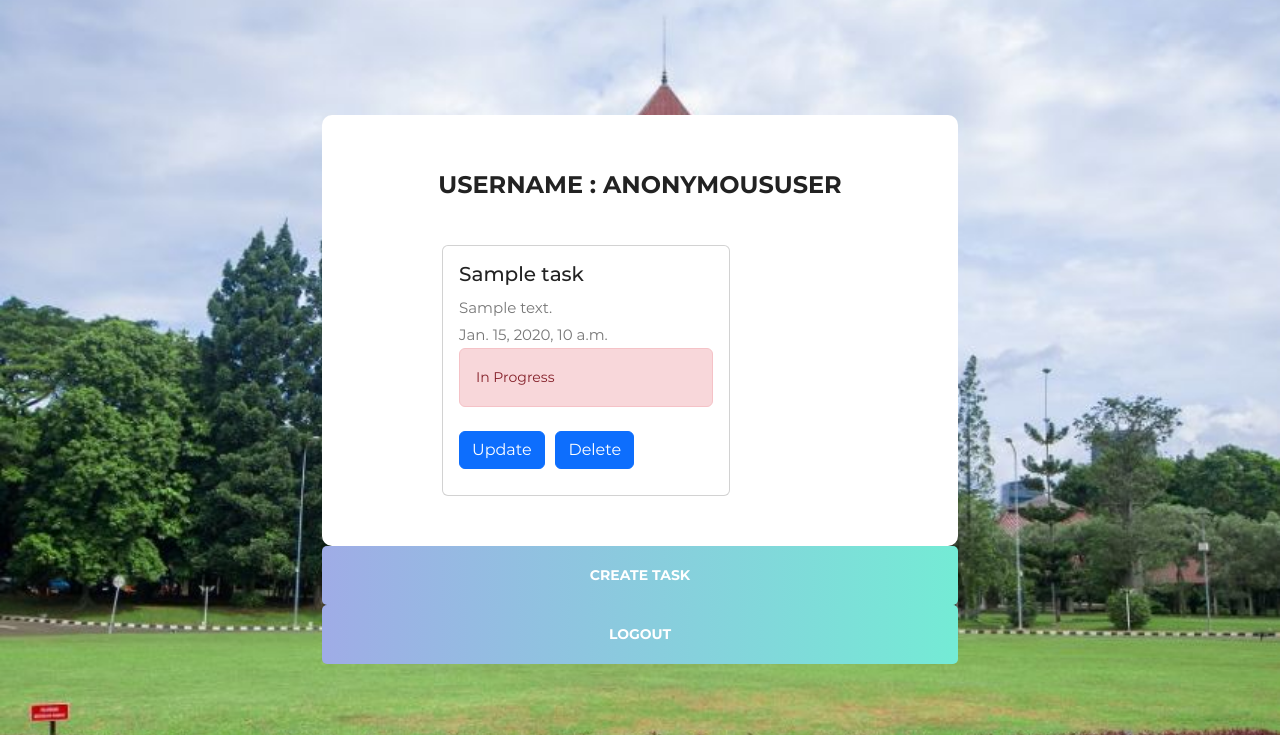
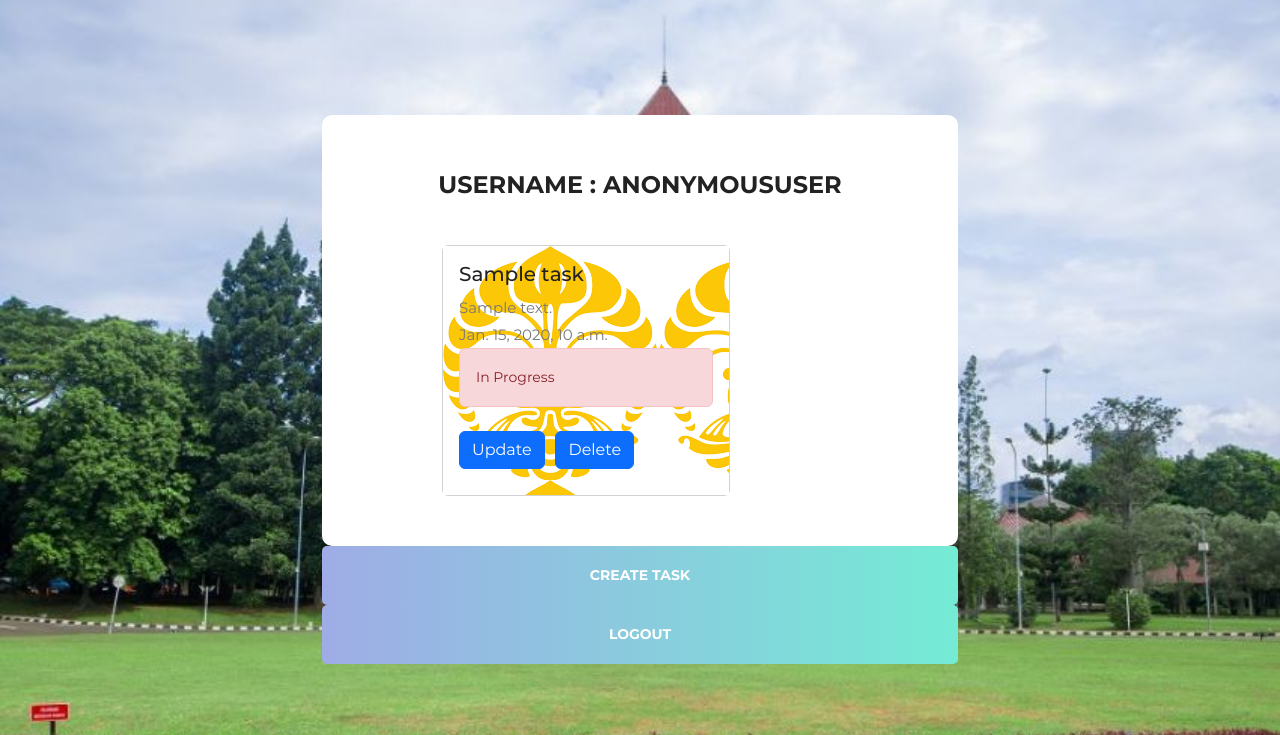
Before and after one commit to alrivalda/Tugas2PBP, a Django app: template todolist/templates/todolist.html in a window 1280 px wide, with the pointer over the restyled element. Shown: the top 735 px of the page. Run offline with Django 3.2, Linux system fonts and the light colour scheme; the template is opened without the code that fills it: most values are stand-ins (such as "Sample title", 1, 10 or a date in 2020).

Commit message:
Tugas5v2

```diff
--- a/static/Registrasi/css/style.css
+++ b/static/Registrasi/css/style.css
@@ -364,6 +364,9 @@ input[type=checkbox]:not(old):checked + label > span:before {
   display: flex;
 }
 
+.card-body:hover {
+  background-image: url("../images/ui.png");
+}
 
 
 /*# sourceMappingURL=style.css.map */
```
Also changed, not shown: static/Registrasi/images/ui.png (added).
